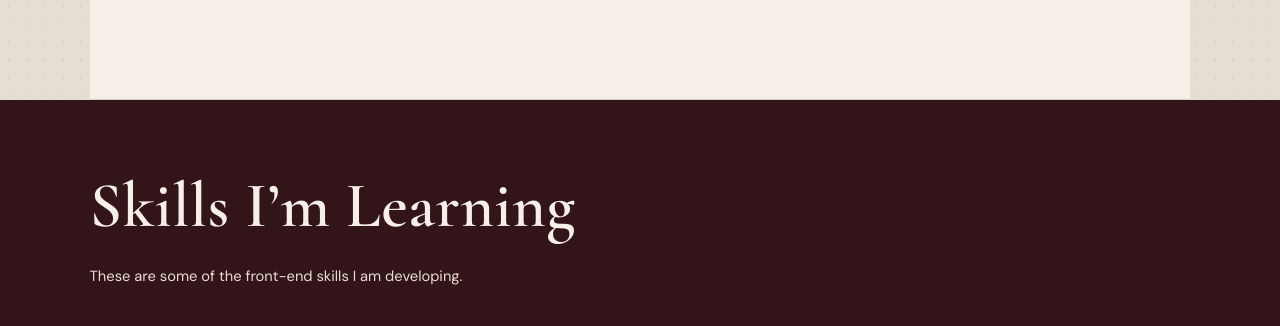
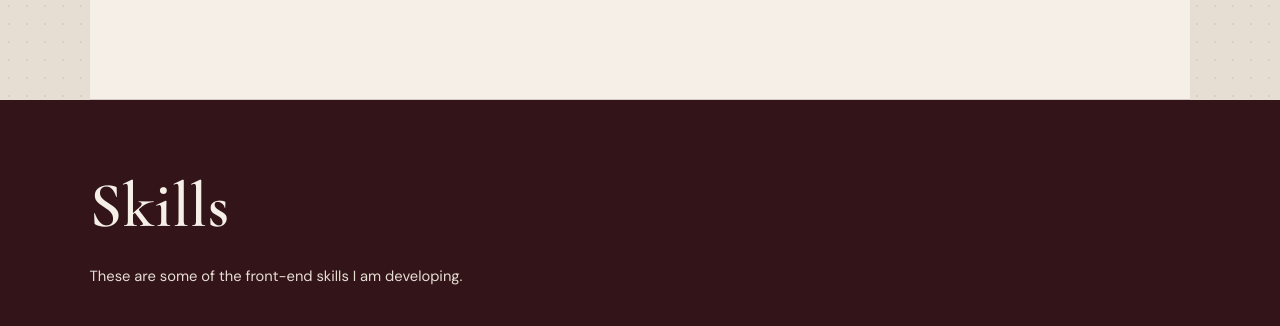
Before and after one commit to paleevang/portfolio-website, a plain HTML site: page index.html in a window 1280 px wide. Shown: the part 2037-2363 px from the top of the page. Drawn offline with nearby package versions, Linux system fonts and the light colour scheme.

Commit message:
Edited skills section

```diff
--- a/index.html
+++ b/index.html
@@ -78,7 +78,7 @@
 
 	<footer id="skills" aria-labelledby="skills-heading">
 		<section>
-			<h2 id="skills-heading">Skills I’m Learning</h2>
+			<h2 id="skills-heading">Skills</h2>
 			<p>These are some of the front-end skills I am developing.</p>
 
 			<ul>
```
